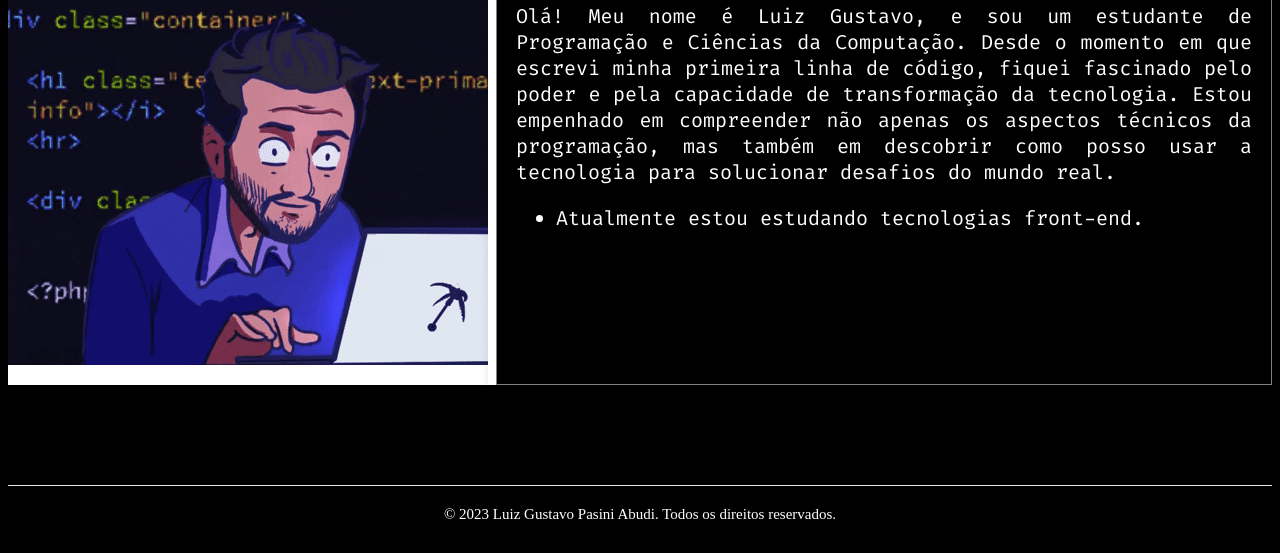
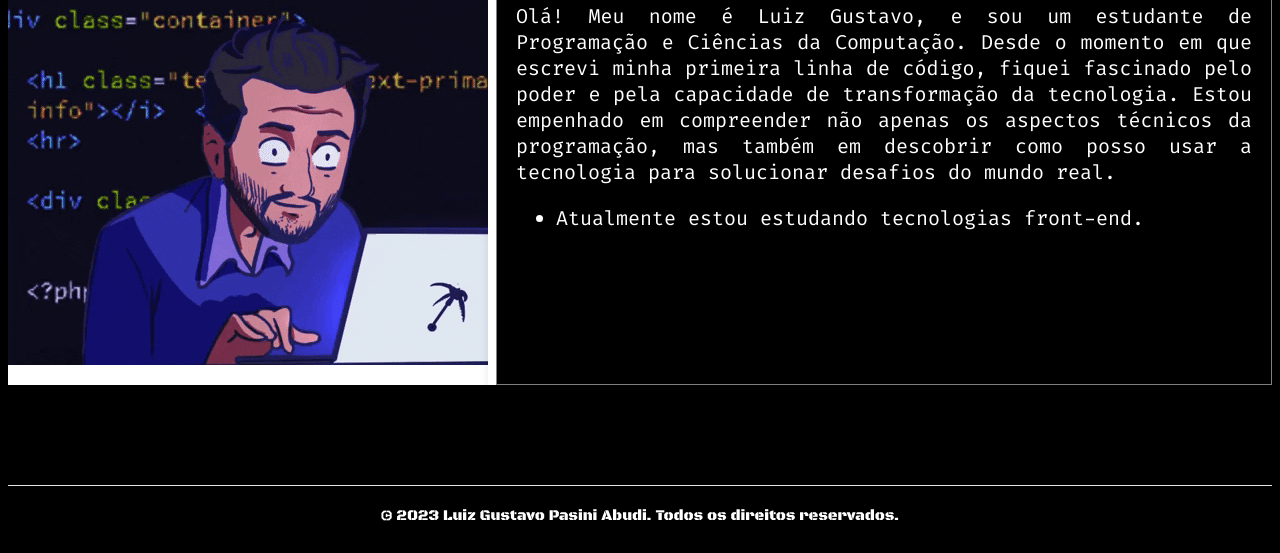
Before and after one commit to LuizAbudi/myWebsite, a plain HTML site: page index.html in a window 1280 px wide. Shown: the part 377-930 px from the top of the page. Drawn offline with Linux system fonts and the light colour scheme.

Commit message:
adjusting fonts

```diff
--- a/css/style.css
+++ b/css/style.css
@@ -6,6 +6,14 @@ header {
     display: flex;
     align-items: center;
     justify-content: space-between;
+}
+
+footer {
+    padding: 20px 0;
+    text-align: center;
+    border-top: 1px solid #e4e4e4;
+    margin-top: 100px;
+    font-family: 'Black Ops One', cursive;
 }
 
 .topnav {
@@ -70,13 +78,6 @@ main {
 
 .gif {
     background-color: white;
-}
-
-footer {
-    padding: 20px 0;
-    text-align: center;
-    border-top: 1px solid #e4e4e4;
-    margin-top: 100px;
 }
 
 .copyright {
```
Also changed, not shown: projects.html (+1 -1 lines).
